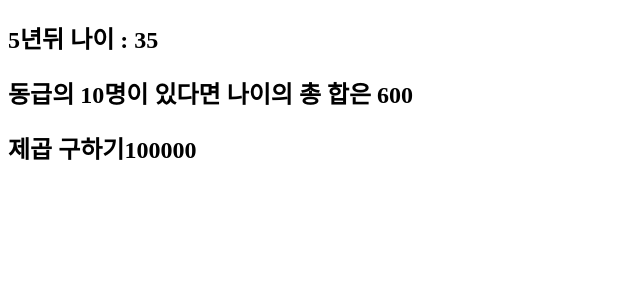
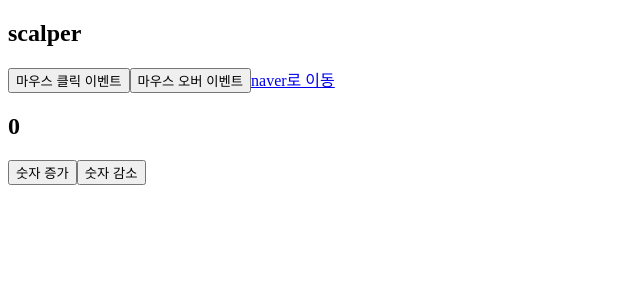
Before and after one commit to dkdiek/Vue3_Class_Practice2, a Vue app: page / in a window 1280 px wide. Shown: the top 300 px of the page, without its empty margins (0-640 px from the left). Built offline with nearby package versions, Linux system fonts and the light colour scheme.

Commit message:
이벤트 핸들링

```diff
--- a/src/App.vue
+++ b/src/App.vue
@@ -1,8 +1,22 @@
 <template>
   <div>
-    <h2>5년뒤 나이 : {{ add(5) }}</h2>
-    <h2>동급의 10명이 있다면 나이의 총 합은 {{ multiply(age, 20) }}</h2>
-    <h2>제곱 구하기{{ getTotalScore(100) }}</h2>
+    <h2>{{ name }}</h2>
+    <!-- 클릭 이벤트 클릭하면 이름 변경하는 메소드 실행 //모디파이어.left와 같이 추가해서 왼쪽버튼을 눌렀을때로 확장 -->
+    <button v-on:click.left="changeName">마우스 클릭 이벤트</button>
+    <!-- 마우스 오버 이벤트 -->
+    <button
+      v-on:mouseover="name = 'codeScalper'"
+      v-on:mouseleave="name = 'scalper'"
+    >
+      마우스 오버 이벤트
+    </button>
+    <!-- 페이지 이동 이벤트 .prevent로 모디파이 속성을 줘서 기능 실행 안되도록 -->
+    <a v-on:click.prevent="movePage" href="http://naver.com">naver로 이동</a>
+    <!-- 숫자 증감소 이벤트 -->
+    <h2>{{ number }}</h2>
+    <!-- $로 이벤트를 param으로 넘길 수 있다 -->
+    <button v-on:click="increment($event, 1)">숫자 증가</button>
+    <button v-on:click="decrement(1)">숫자 감소</button>
   </div>
 </template>
 
@@ -11,28 +25,29 @@ export default {
   name: "App",
   data() {
     return {
-      age: 30,
+      name: "scalper",
+      number: 0,
     };
   },
   //메소드 정의
   methods: {
-    // 몇 년 후 나이 계산
-    add(num) {
-      //data에서 정의한 age에 접근하려면 this를 사용 this 즉 객체를 가리킨다
-      return this.age + num;
+    changeName() {
+      this.name = "Code Scalper";
     },
-    /*
-   화살표 함수는 this 컨텍스트 생성 X 한단계 밖이 this가 되기 때문에 age 접근하려면 일반 함수 사용 필요
-   add(num) => {
-      return age + num;
-    }, */
-    // 동급 명수 별 나이 총 합 계산
-    // es6 추가 문법 num 값이 안들어오면 기본 값 10 설정
-    multiply(age, num = 10) {
-      return age * num;
+    movePage() {
+      const check = confirm("페이지를 이동할까요?");
+      if (check) {
+        console.log("page이동");
+      } else {
+        console.log("page 이동 x");
+      }
     },
-    getTotalScore(num) {
-      return this.multiply(num * num);
+    increment(e, num) {
+      console.log(e);
+      this.number += num;
+    },
+    decrement(num) {
+      this.number -= num;
     },
   },
 };
```
